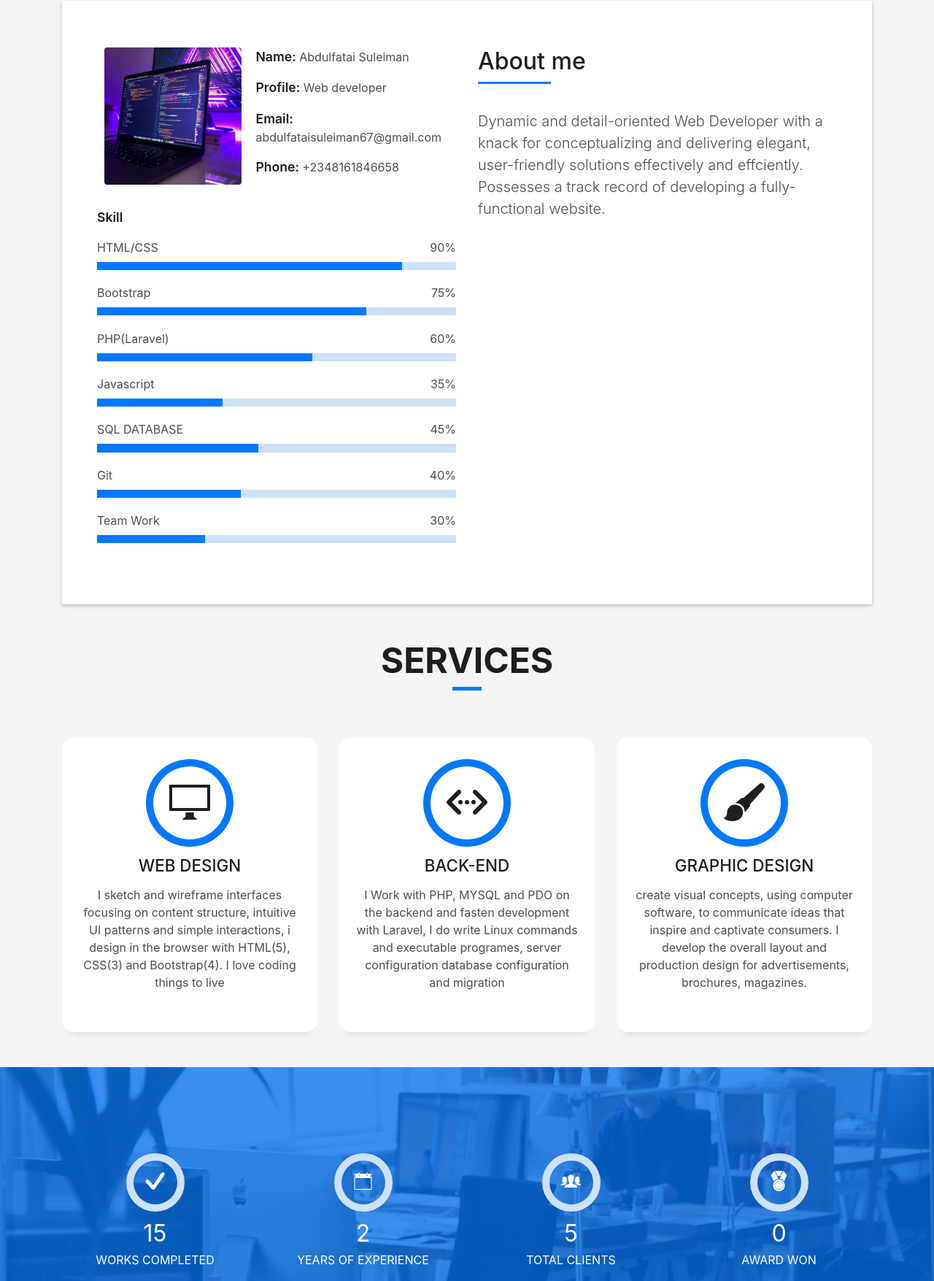
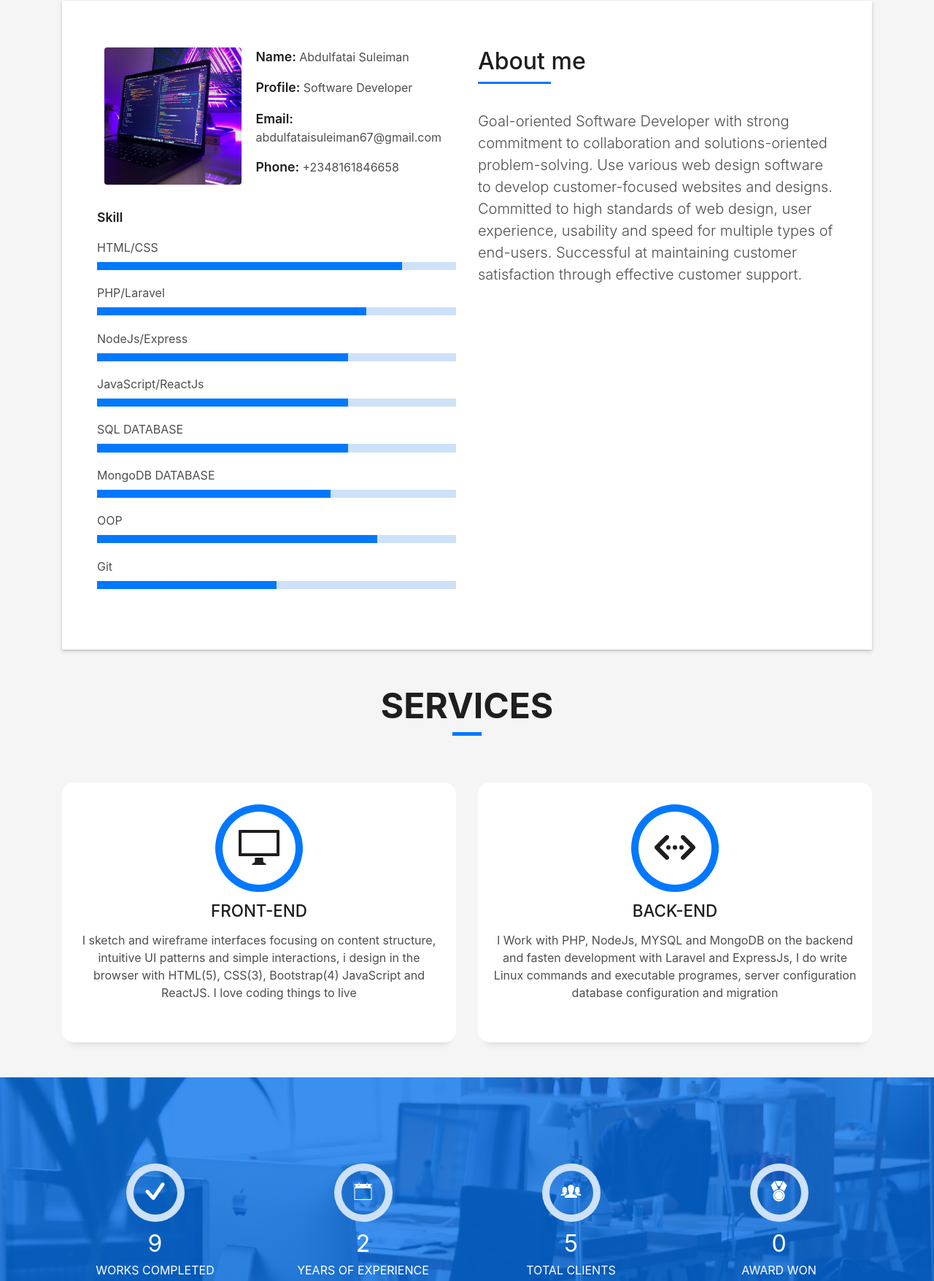
Before and after one commit to Abdul-fatai/Abdul-fatai.github.io, a plain HTML site: page index.html in a window 1280 px wide. Shown: the part 863-2618 px from the top of the page at 73% size. Drawn offline with Linux system fonts and the light colour scheme; files whose address does not match are found by name.

Commit message:
updating

```diff
--- a/index.html
+++ b/index.html
@@ -70,7 +70,7 @@
         <div class="container">
           <!--<p class="display-6 color-d">Hello, world!</p>-->
           <h1 class="intro-title mb-4">Hi! I’m <b>Abdulfatai Suleiman</b></h1>
-          <p class="intro-subtitle"><span class="text-slider-items">Web Developer,Web Designer,Graphic Designer</span><strong class="text-slider"></strong></p>
+          <p class="intro-subtitle"><span class="text-slider-items">Frontend developer,Backend developer</span><strong class="text-slider"></strong></p>
           <!-- <p class="pt-3"><a class="btn btn-primary btn js-scroll px-4" href="#about" role="button">Learn More</a></p> -->
         </div>
       </div>
@@ -94,7 +94,7 @@
                   <div class="col-sm-6 col-md-7">
                     <div class="about-info">
                       <p><span class="title-s">Name: </span> <span>Abdulfatai Suleiman</span></p>
-                      <p><span class="title-s">Profile: </span> <span>Web developer</span></p>
+                      <p><span class="title-s">Profile: </span> <span>Software Developer</span></p>
                       <p><span class="title-s">Email: </span> <span>abdulfataisuleiman67@gmail.com</span></p>
                       <p><span class="title-s">Phone: </span> <span>+2348161846658</span></p>
                     </div>
@@ -102,39 +102,45 @@
                 </div>
                 <div class="skill-mf">
                   <p class="title-s">Skill</p>
-                  <span>HTML/CSS</span> <span class="pull-right">90%</span>
+                  <span>HTML/CSS</span>
                   <div class="progress">
                     <div class="progress-bar" role="progressbar" style="width: 85%;" aria-valuenow="85" aria-valuemin="0"
                       aria-valuemax="100"></div>
                   </div>
-                  <span>Bootstrap</span> <span class="pull-right">75%</span>
+
+                  <span>PHP/Laravel</span>
                   <div class="progress">
                     <div class="progress-bar" role="progressbar" style="width: 75%;" aria-valuenow="85" aria-valuemin="0"
                       aria-valuemax="100"></div>
                   </div>
-                  <span>PHP(Laravel)</span> <span class="pull-right">60%</span>
+                  <span>NodeJs/Express</span>
                   <div class="progress">
-                    <div class="progress-bar" role="progressbar" style="width: 60%;" aria-valuenow="85" aria-valuemin="0"
+                    <div class="progress-bar" role="progressbar" style="width: 70%;" aria-valuenow="85" aria-valuemin="0"
                       aria-valuemax="100"></div>
                   </div>
-                  <span>Javascript</span> <span class="pull-right">35%</span>
+                  <span>JavaScript/ReactJs</span>
                   <div class="progress">
-                    <div class="progress-bar" role="progressbar" style="width: 35%;" aria-valuenow="85" aria-valuemin="0"
+                    <div class="progress-bar" role="progressbar" style="width: 70%;" aria-valuenow="85" aria-valuemin="0"
                       aria-valuemax="100"></div>
                   </div>
-                  <span>SQL DATABASE</span> <span class="pull-right">45%</span>
+                  <span>SQL DATABASE</span>
                   <div class="progress">
-                    <div class="progress-bar" role="progressbar" style="width: 45%;" aria-valuenow="85" aria-valuemin="0"
+                    <div class="progress-bar" role="progressbar" style="width: 70%;" aria-valuenow="85" aria-valuemin="0"
                       aria-valuemax="100"></div>
                   </div>
-                  <span>Git</span> <span class="pull-right">40%</span>
+                  <span>MongoDB DATABASE</span>
                   <div class="progress">
-                    <div class="progress-bar" role="progressbar" style="width: 40%;" aria-valuenow="85" aria-valuemin="0"
+                    <div class="progress-bar" role="progressbar" style="width: 65%;" aria-valuenow="85" aria-valuemin="0"
                       aria-valuemax="100"></div>
                   </div>
-                  <span>Team Work</span> <span class="pull-right">30%</span>
+                  <span>OOP</span>
                   <div class="progress">
-                    <div class="progress-bar" role="progressbar" style="width: 30%;" aria-valuenow="85" aria-valuemin="0"
+                    <div class="progress-bar" role="progressbar" style="width: 78%;" aria-valuenow="85" aria-valuemin="0"
+                      aria-valuemax="100"></div>
+                  </div>
+                  <span>Git</span>
+                  <div class="progress">
+                    <div class="progress-bar" role="progressbar" style="width: 50%;" aria-valuenow="85" aria-valuemin="0"
                       aria-valuemax="100"></div>
                   </div>
 
@@ -148,9 +154,10 @@
                     </h5>
                   </div>
                   <p class="lead">
-                   Dynamic and detail-oriented Web Developer with a knack for conceptualizing and delivering elegant,
-                    user-friendly solutions effectively and effciently. Possesses a track record of developing a fully-functional
-                     website.
+                    Goal-oriented Software Developer with strong commitment to collaboration and solutions-oriented
+                    problem-solving. Use various web design software to develop customer-focused websites and designs.
+                    Committed to high standards of web design, user experience, usability and speed for multiple types of
+                    end-users. Successful at maintaining customer satisfaction through effective customer support.
                   </p>
                 </div>
               </div>
@@ -175,20 +182,20 @@
         </div>
       </div>
       <div class="row">
-        <div class="col-md-4">
+        <div class="col-md-6">
           <div class="service-box">
             <div class="service-ico">
               <span class="ico-circle"><i class="ion-monitor"></i></span>
             </div>
             <div class="service-content">
-              <h2 class="s-title">Web Design</h2>
+              <h2 class="s-title">Front-end</h2>
               <p class="s-description text-center">
-                I sketch and wireframe interfaces focusing on content structure, intuitive UI patterns and simple interactions, i design in the browser with HTML(5), CSS(3) and Bootstrap(4). I love coding things to live
+                I sketch and wireframe interfaces focusing on content structure, intuitive UI patterns and simple interactions, i design in the browser with HTML(5), CSS(3), Bootstrap(4) JavaScript and  ReactJS. I love coding things to live
               </p>
             </div>
           </div>
         </div>
-        <div class="col-md-4">
+        <div class="col-md-6">
           <div class="service-box">
             <div class="service-ico">
               <span class="ico-circle"><i class="ion-code-working"></i></span>
@@ -196,20 +203,7 @@
             <div class="service-content">
               <h2 class="s-title">Back-end</h2>
               <p class="s-description text-center">
-                I Work with PHP, MYSQL and PDO on the backend and fasten development with Laravel, I do write Linux commands and executable programes, server configuration database configuration and migration
-              </p>
-            </div>
-          </div>
-        </div>
-        <div class="col-md-4">
-          <div class="service-box">
-            <div class="service-ico">
-              <span class="ico-circle"><i class="ion-paintbrush"></i></span>
-            </div>
-            <div class="service-content">
-              <h2 class="s-title">Graphic Design</h2>
-              <p class="s-description text-center">
-                create visual concepts, using computer software, to communicate ideas that inspire and captivate consumers. I develop the overall layout and production design for advertisements, brochures, magazines.
+                I Work with PHP, NodeJs, MYSQL and MongoDB on the backend and fasten development with Laravel and ExpressJs, I do write Linux commands and executable programes, server configuration database configuration and migration
               </p>
             </div>
           </div>
@@ -229,7 +223,7 @@
               <span class="ico-circle"><i class="ion-checkmark-round"></i></span>
             </div>
             <div class="counter-num">
-              <p class="counter">15</p>
+              <p class="counter">9</p>
               <span class="counter-text">WORKS COMPLETED</span>
             </div>
           </div>
@@ -311,14 +305,14 @@
         </div>
         <div class="col-md-4">
           <div class="work-box">
-            <a href="https://www.valuecoders.com/blog/wp-content/uploads/2018/05/laravel.jpg" data-lightbox="gallery-mf">
+            <a href="/img/direcharge.png" data-lightbox="gallery-mf">
               <div class="work-img">
-                <img src="https://www.valuecoders.com/blog/wp-content/uploads/2018/05/laravel.jpg" alt="" class="img-fluid">
+                <img src="/img/direcharge.png" alt="" class="img-fluid">
               </div>
               <div class="work-content">
                 <div class="row">
                   <div class="col-sm-12">
-                    <h2 class="w-title">Admin Dashboard</h2>
+                    <h2 class="w-title">Direcharge</h2>
                     <div class="w-more">
                       <span class="w-ctegory">Web Development</span> / <span class="w-date mr-5">2019</span>
                     </div>
@@ -335,14 +329,14 @@
         </div>
         <div class="col-md-4">
           <div class="work-box">
-            <a href="https://www.valuecoders.com/blog/wp-content/uploads/2018/05/laravel.jpg" data-lightbox="gallery-mf">
+            <a href="/img/ecommerce.png" data-lightbox="gallery-mf">
               <div class="work-img">
-                <img src="https://www.valuecoders.com/blog/wp-content/uploads/2018/05/laravel.jpg" alt="" class="img-fluid">
+                <img src="/img/ecommerce.png" alt="" class="img-fluid">
               </div>
               <div class="work-content">
                 <div class="row">
                   <div class="col-sm-12">
-                    <h2 class="w-title">Item Manager API</h2>
+                    <h2 class="w-title">Books Store</h2>
                     <div class="w-more">
                       <span class="w-ctegory">Web Development</span> / <span class="w-date mr-5">2019</span>
                     </div>
```
Also changed, not shown: img/direcharge.png (added), img/ecommerce.png (added), img/what makes.jpg (added).
